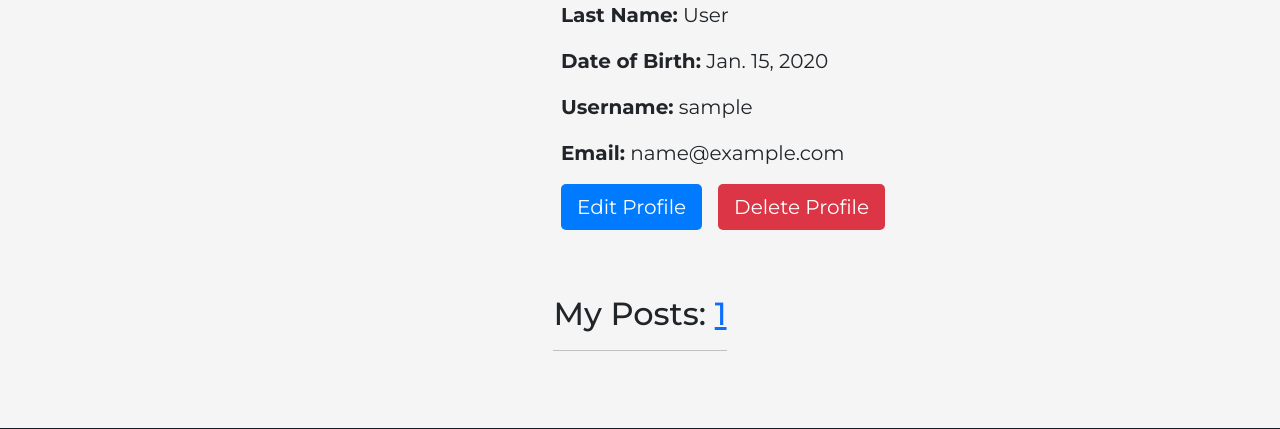
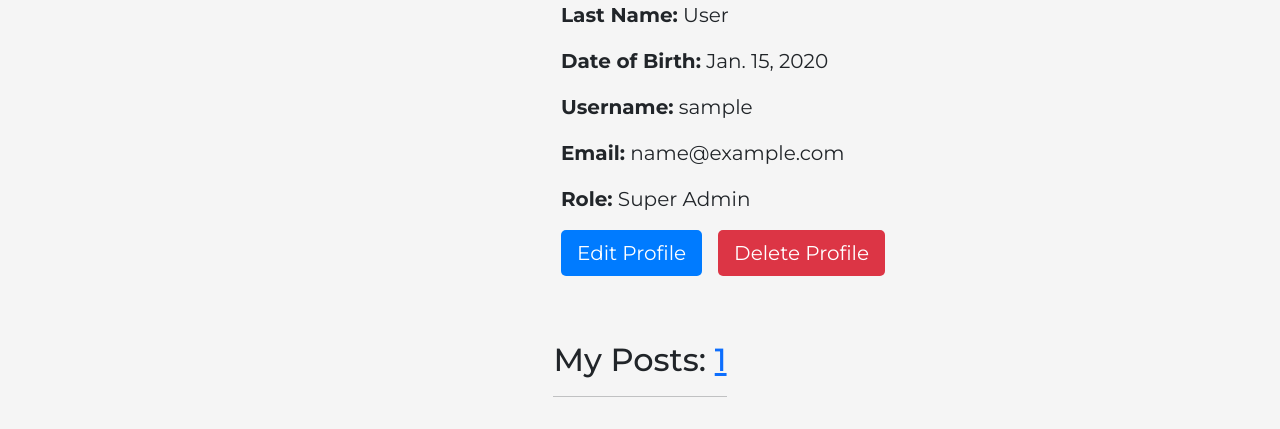
Before and after one commit to b-hristov/PhilosophersBlog_Django_final_project, a Django app: page /profile/ in a window 1280 px wide. Shown: the part 277-706 px from the top of the page. Run offline with Django 4.2, Linux system fonts and the light colour scheme; a user stored in the database is signed in; tables that the repository leaves empty hold one stand-in row (values such as "Sample post"); grey boxes marked "Sample" are stand-in pictures.

Commit message:
Added 'User', 'Moderator' and 'Super Admin' roles in profile page

```diff
--- a/templates/profile/profile.html
+++ b/templates/profile/profile.html
@@ -15,6 +15,13 @@
                 <p><strong>Date of Birth:</strong> {{ profile.date_of_birth }}</p>
                 <p><strong>Username:</strong> {{ request.user }}</p>
                 <p><strong>Email:</strong> {{ profile.email }}</p>
+                {% if request.user.is_staff and not request.user.is_superuser %}
+                    <p><strong>Role:</strong> Moderator </p>
+                {% elif request.user.is_superuser %}
+                    <p><strong>Role:</strong> Super Admin </p>
+                {% else %}
+                    <p><strong>Role:</strong> User </p>
+                {% endif %}
                 <div class="profile-buttons">
                     <a href="{% url 'edit_profile' %}" class="edit-button">Edit Profile</a>
                     <a href="{% url 'delete_profile' %}" class="delete-button">Delete Profile</a>
```
